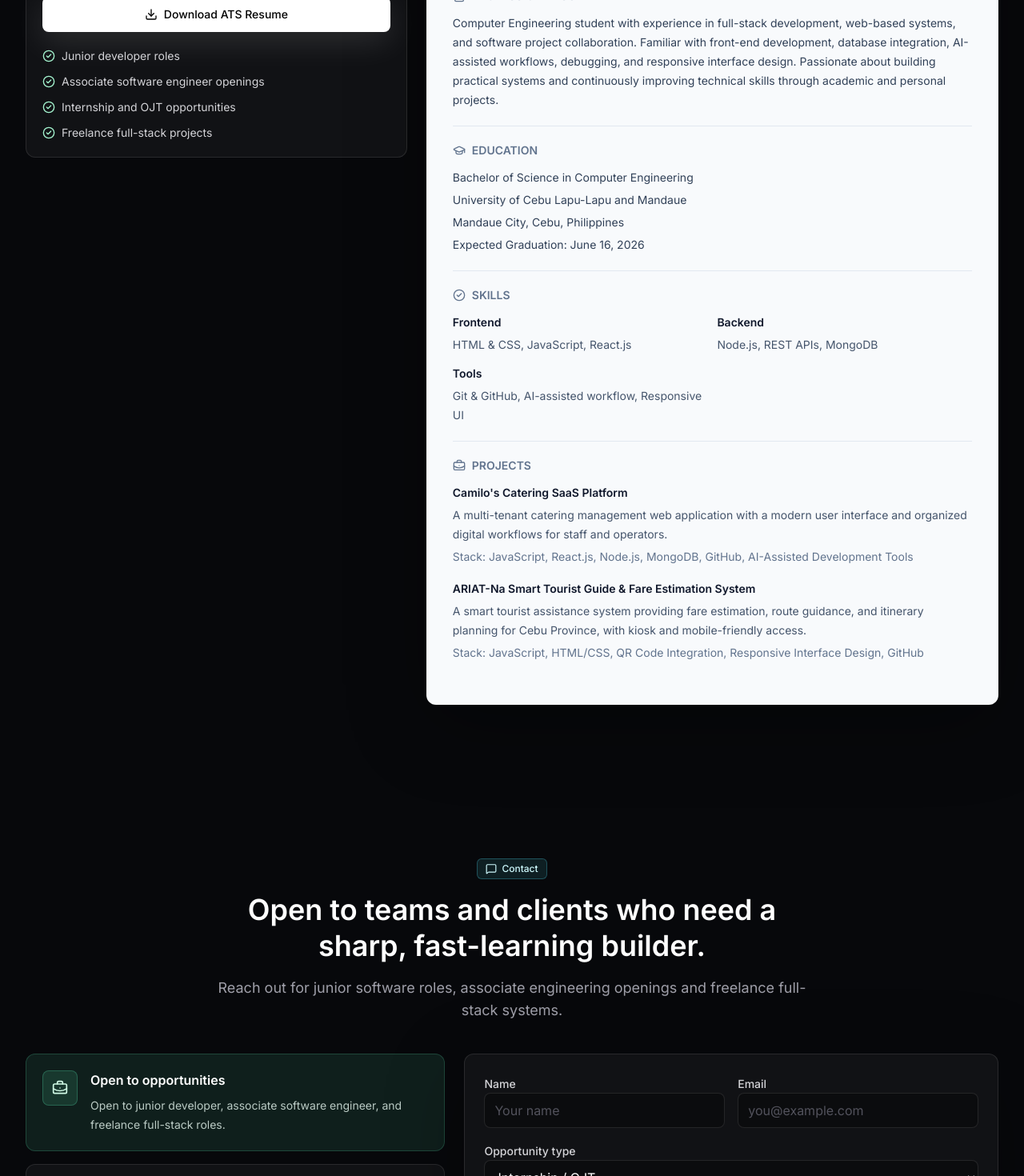
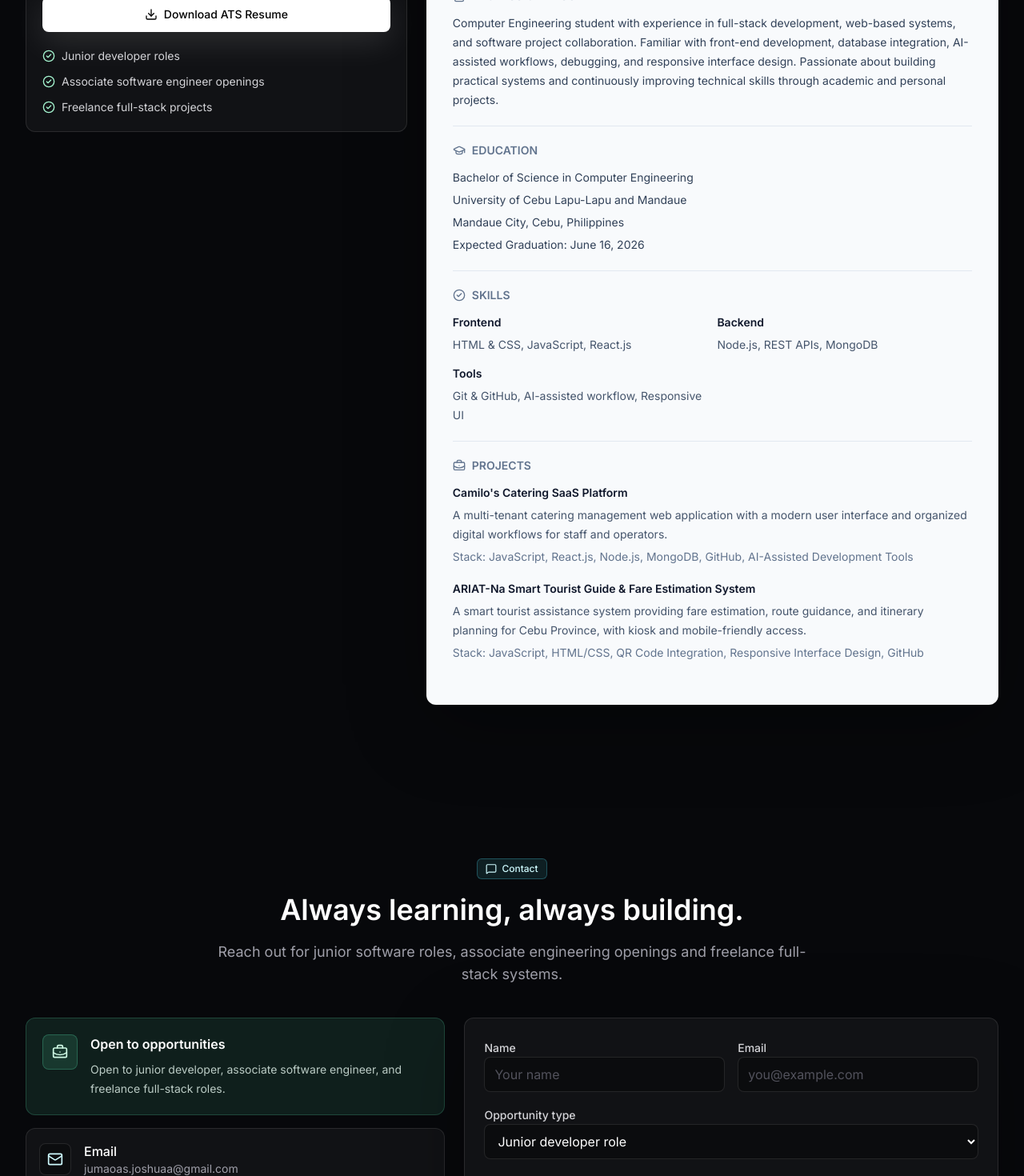
Before and after one commit to jumaoasjoshua322-maker/portfolio, a Next.js app: page / in a window 1280 px wide. Shown: the part 7260-8730 px from the top of the page at 80% size. Built offline with nearby package versions, Linux system fonts and the light colour scheme.

Commit message:
Remove Internship / OJT messaging across contact, resume, and SEO keywords

```diff
--- a/src/app/layout.tsx
+++ b/src/app/layout.tsx
@@ -26,7 +26,7 @@ export const metadata: Metadata = {
     "Node.js developer",
     "SaaS portfolio",
     "Junior software engineer",
-    "OJT developer Philippines",
+    "Associate software engineer Philippines",
   ],
   authors: [{ name: "Joshua Jumao-as" }],
   creator: "Joshua Jumao-as",
--- a/src/components/contact-section.tsx
+++ b/src/components/contact-section.tsx
@@ -20,7 +20,6 @@ import { Textarea } from "@/components/ui/textarea";
 import { profile } from "@/data/portfolio";
 
 const opportunityTypes = [
-  "Internship / OJT",
   "Junior developer role",
   "Associate software engineer role",
   "Freelance full-stack project",
@@ -95,7 +94,7 @@ export function ContactSection() {
         <SectionHeading
           headingId="contact-heading"
           eyebrow="Contact"
-          title="Open to teams and clients who need a sharp, fast-learning builder."
+          title="Always learning, always building."
           description="Reach out for junior software roles, associate engineering openings and freelance full-stack systems."
           icon={<MessageSquare className="h-3.5 w-3.5" />}
           align="center"
--- a/src/components/resume-section.tsx
+++ b/src/components/resume-section.tsx
@@ -58,7 +58,6 @@ export function ResumeSection() {
               {[
                 "Junior developer roles",
                 "Associate software engineer openings",
-                "Internship and OJT opportunities",
                 "Freelance full-stack projects",
               ].map((item) => (
                 <div key={item} className="flex items-center gap-2">
```
